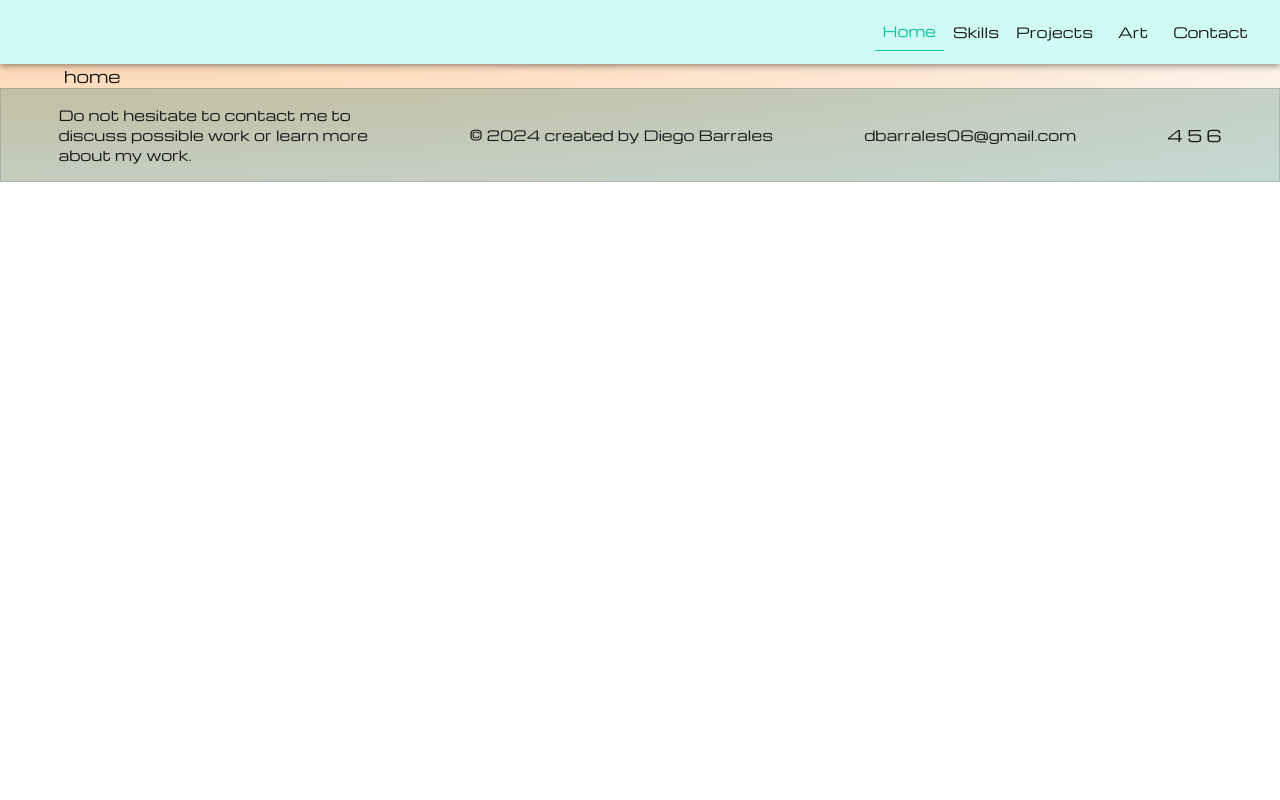
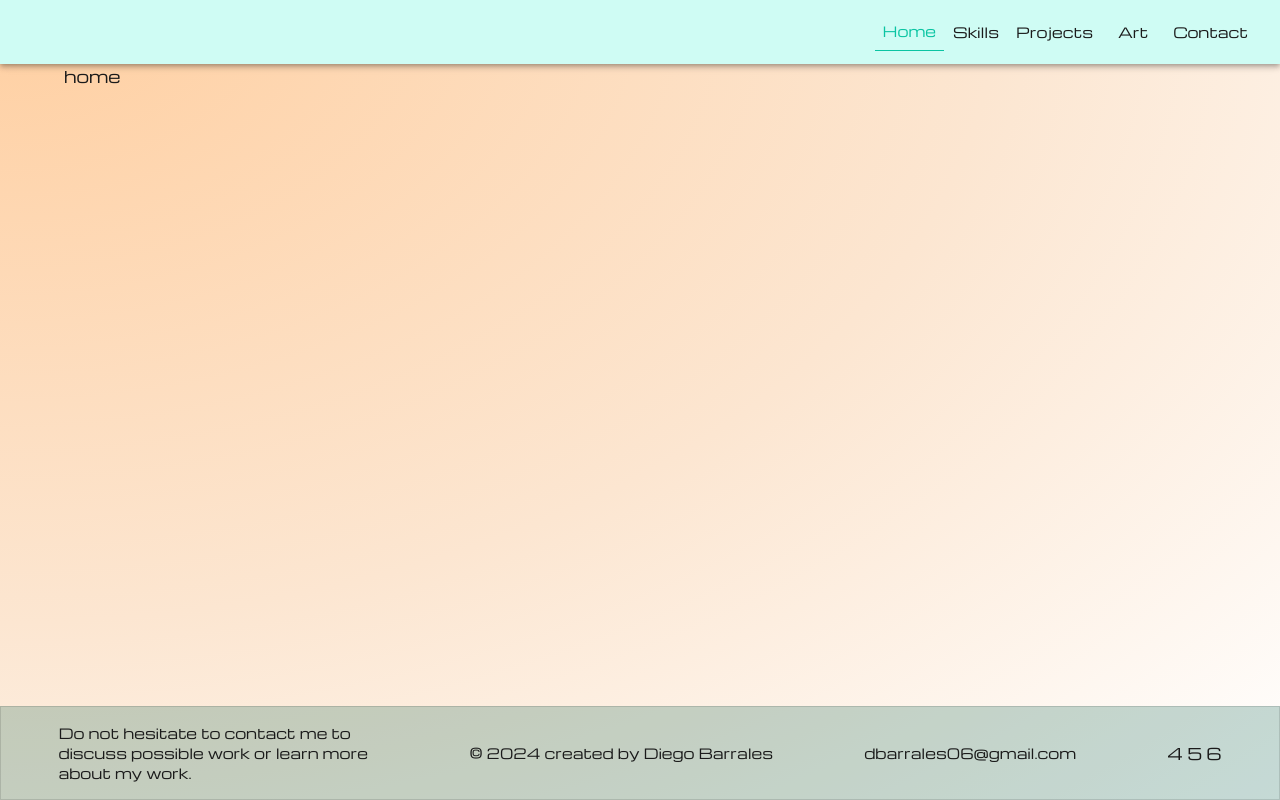
Before and after one commit to barrales-d/portfolio, a React (Create React App) app: page / in a window 1280 px wide. Built offline with nearby package versions, Linux system fonts and the light colour scheme; a web font is replaced by a local one.

Commit message:
Footer Down!

```diff
--- a/src/App.css
+++ b/src/App.css
@@ -1,4 +1,7 @@
 @import url('https://fonts.googleapis.com/css2?family=Michroma&family=Montserrat:ital,wght@0,800;1,800&family=MuseoModerno:ital@0;1&display=swap');
 .App {
     background: radial-gradient(farthest-corner at 0% 0%, #FFCFA1 0%, #FCE6D1 55%, white 100%);
+    display: grid;
+    min-height: 100svh;
+    grid-template-rows: auto 1fr auto;
 }
--- a/src/Components/footer/Footer.jsx
+++ b/src/Components/footer/Footer.jsx
@@ -22,7 +22,7 @@ const Footer = () => {
                         Do not hesitate to contact me to discuss possible work or learn more about my work.
                     </Typography>
                     <Typography variant="body2">
-                        &copy; 2024 created by Diego Barrales
+                        &copy; {new Date().getFullYear()} created by Diego Barrales
                     </Typography>
                     <Typography variant="body2">
                         dbarrales06@gmail.com
--- a/src/Components/navbar/Navbar.jsx
+++ b/src/Components/navbar/Navbar.jsx
@@ -37,11 +37,13 @@ const Navbar = ({ window }) => {
               backgroundColor: `${theme.palette.primary.light}`,
             }
           }}>
-            <ListItemButton
-              onClick={() => { toggleActiveBtn(idx) }}
-              sx={{ textAlign: 'center' }}>
-              <ListItemText primary={item} />
-            </ListItemButton>
+            <Link to={(item === 'Home' ? '/' : item)} style={{ all: 'inherit'}}>
+              <ListItemButton
+                onClick={() => { toggleActiveBtn(idx) }}
+                sx={{ textAlign: 'center' }}>
+                <ListItemText primary={item} />
+              </ListItemButton>
+            </Link>
           </ListItem>
         ))}
       </List>
--- a/src/Outline.jsx
+++ b/src/Outline.jsx
@@ -10,7 +10,7 @@ const Outline = () => {
       <nav>
         <Navbar />
       </nav>
-      <Box component="main" maxHeight='100svh'>
+      <Box component="main">
         <Container>
           <Outlet />
         </Container>
```
